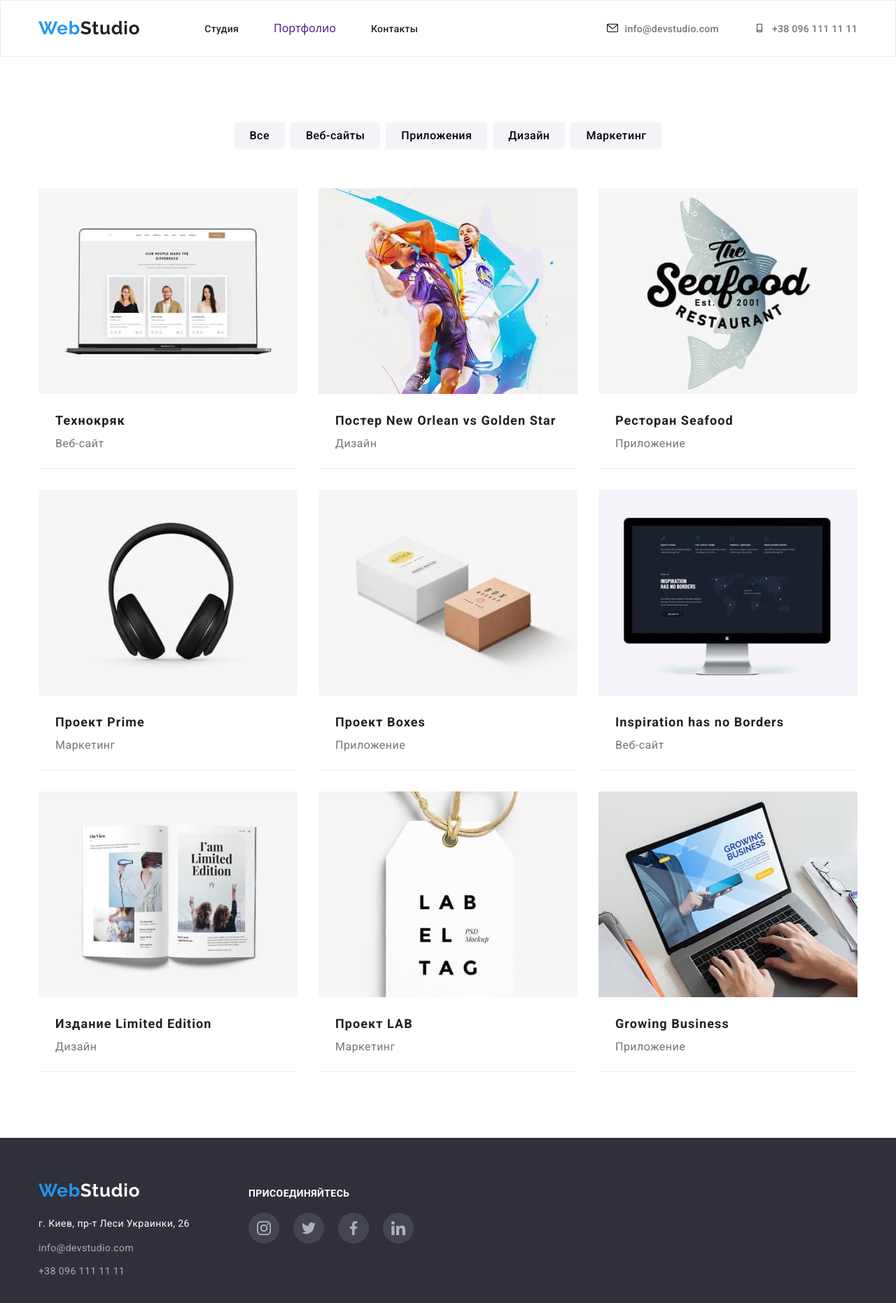
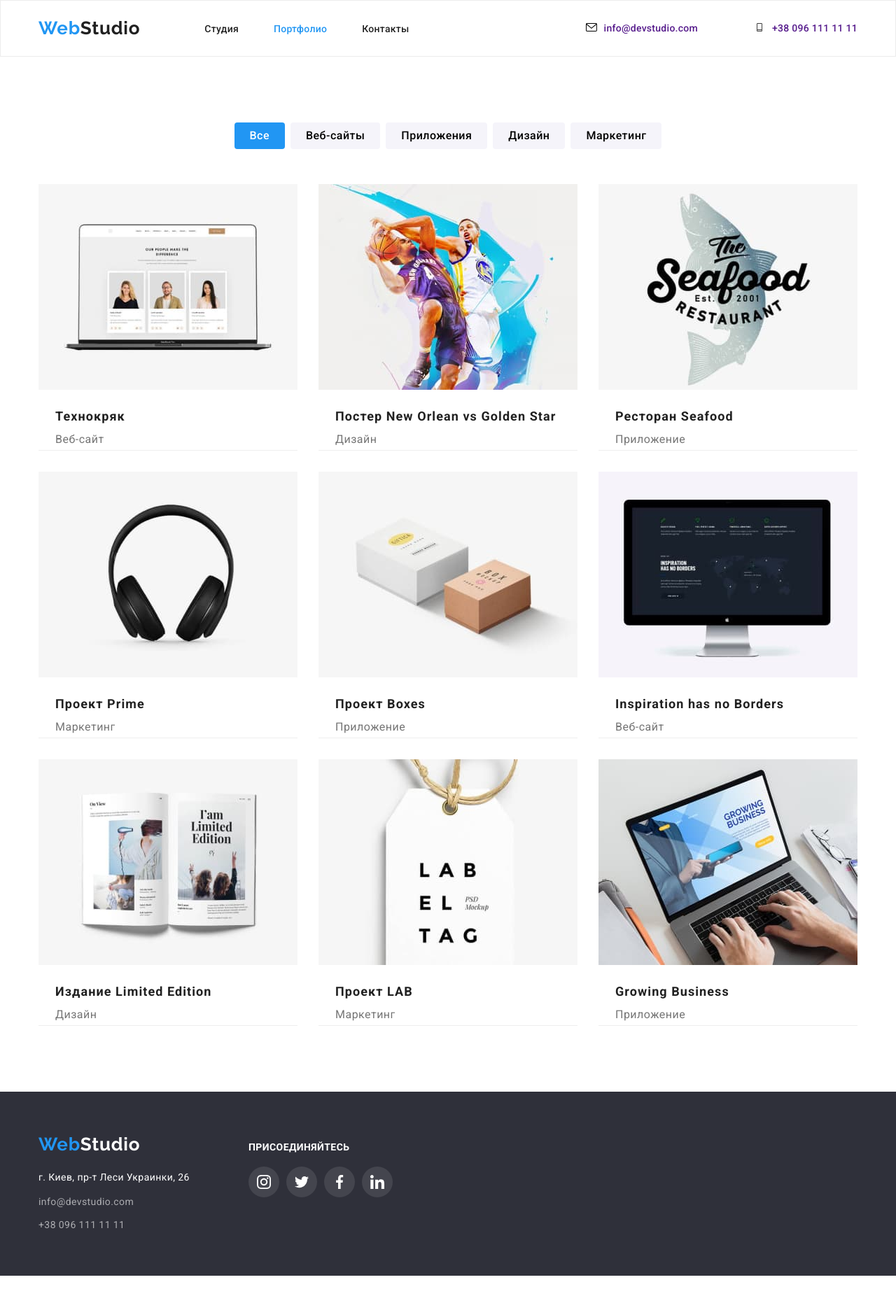
Before and after one commit to Actobe/goit-markup-hw-04-2022, a plain HTML site: page portfolio.html in a window 1280 px wide. Shown: the whole page at 70% size. After the commit the page ends 1823 px from the top, so only its background shows below. Drawn offline with nearby package versions, Linux system fonts and the light colour scheme.

Commit message:
10042022

```diff
--- a/css/styles.css
+++ b/css/styles.css
@@ -57,14 +57,15 @@ color: #2196F3;
 color: #212121;
 }
 .header {
-padding-top: 24px ;
-padding-bottom: 24px;
+
 border: 1px solid #ECECEC;
 }
 .header-container {
 display: flex;
 align-items: center;
 justify-content: space-between;
+padding-top: 24px ;
+padding-bottom: 24px;
 }
 .navigation{
     display: flex;
@@ -74,25 +75,69 @@ justify-content: space-between;
     display: flex;
     align-items: center;
 }
+
+
+nav-list-link {
+    color: #2196F3;
+    fill: currentColor;
+  }
+.current {
+    color: #2196F3;
+    fill: currentColor;
+}
+
 .contact-list {
     display: flex;
     align-items: center;
 }
 
-.contact-mail-icon {
-    margin-right:10px;
-}
-.contact-mail-link:hover,
-.contact-mail-link:focus{
-color: #2196F3;
-fill: #2196F3;
+.contact-list-mail {
+margin-right:30px;
 }
 
 
-.contact-mail-icon:hover,
-.contact-mail-icon:focus {
+.contact-mail-link {
+    font-family: Roboto;
+    font-size: 14px;
+    font-weight: 500;
+    line-height: 16px;
+    letter-spacing: 0.02em;
+    text-align: left;
+}
+.contact-mail-link:hover,
+.contact-mail-link:focus {
 fill: #2196F3;
+color: #2196F3;
 }
+.contact-mail-icon {
+    margin-right: 10px;
+}
+.contact-number-link {
+font-family: Roboto;
+font-size: 14px;
+font-weight: 500;
+line-height: 16px;
+letter-spacing: 0.02em;
+text-align: left;
+}
+.contact-number-link:hover,
+.contact-number-link:focus {
+fill: #2196F3;
+color: #2196F3;
+}
+.contact-number-icon {
+margin-right: 10px;
+margin-left: 30px;
+}
+.contact-mail {
+    display: flex;
+    align-items: center;
+}
+.contact-list-mail {
+display: flex;
+align-items: center;
+}
+
 .contact-number-icon {
 margin-right:10px;
 }
@@ -163,23 +208,38 @@ color: #2196F3;
 color:#2196F3;
 }
 
+.active {
+
+    fill: #2196F3;
+    color: #2196F3;
+  }
+
+
+
+
+
+
 .hero {
 background: #2F303A;
 
-   padding-top: 200px;
-   padding-bottom: 200px;
 text-align: center;
 background-image: linear-gradient(rgba(47, 48, 58, 0.4),
 rgba(47, 48, 58, 0.4)),
 url(../images/hero/bg.jpg);
 background-size: cover;
 background-color: #C4C4C4;
+  padding: 200px 0;
+
 
 }
-.container {
+
+.container-hero {
     max-width: 1600px;
+
+
+
 }
-.icons-list-link {
+.icons-item {
     display: flex;
     align-items: center;
     justify-content: center;
@@ -193,18 +253,13 @@ background: #2F303A;
     justify-content: space-between;
 }
 
-.icons-list-link:hover .icons-list-icon,
-.icons-list-link:focus .icons-list-icon {
+.icons-item:hover,
+.icons-item:focus {
 fill: #2196F3;
-
+ color: #2196F3;
 }
 
 
-
-
-.icons-item {
-    margin-right: 30px;
-}
 
 .main-title {
     align-items: center;
@@ -239,7 +294,7 @@ margin: 0 auto;
 }
 
 .modal-btn:focus {
-color: #2196F3;
+fill: #2196F3;
 }
 .main-title {
 font-family: 'Roboto', sans-serif;
@@ -276,6 +331,13 @@ line-height: 1.71;
 /* or 171% */
 letter-spacing: 0.03em;
 color: #757575;
+left: 215px;
+top: 950px;
+width: 270px;
+height: 75px;
+
+
+
 }
 .all-container {
     display: flex;
@@ -288,6 +350,7 @@ color: #757575;
 }
 .main-description {
 margin-bottom: 10px;
+margin-top: 30px;
 }
 
 .main-descr {
@@ -298,9 +361,24 @@ margin-bottom: 10px;
 .descr:not(:last-child) {
 margin-right: 30px;
 }
+.icons-list-icon:hover,
+.icons-list-icon:focus {
+fill: #2196F3;
+color: #2196F3;
+border-color: #2196F3;
+}
+
 .icons-list-link {
     margin-bottom: 30px;
 }
+
+
+
+.descr {
+    margin-right: 30px;
+}
+
+
 
 .activity {
     margin-bottom: 50px;
@@ -370,6 +448,9 @@ text-align: center;
 letter-spacing: 0.03em;
 color: #757575;
 margin-bottom: 16px;
+}
+.social-list-icon2 {
+    fill: #FFFFFF;
 }
 .social-list-icon {
 fill: #AFB1B8;
@@ -497,7 +578,7 @@ line-height: 1.71;
 /* or 171% */
 letter-spacing: 0.03em;
 color: #FFFFFF;
-margin-bottom: 10px;
+
 }
 .mail {
     font-family: Roboto;
@@ -513,7 +594,7 @@ color: rgba(255, 255, 255, 0.6);
 }
 .mail {
 display: block;
-margin-bottom: 10px;
+
 
 }
 .phone {
@@ -564,7 +645,7 @@ color: #FFFFFF;
 .social-footer {
 display: block;
 align-items: center;
-padding-left: 70px;
+margin-left: 70px;
 }
 .footer-address-list {
 min-width: 230px;
@@ -586,7 +667,7 @@ min-width: 230px;
     background-color: #FFFFFF1A;
 }
 
-//second page//
+//SECOND PAGE//
 
 
 .button {
@@ -616,6 +697,26 @@ border-radius: 4px;
     color: #FFFFFF;
 background-color: #2196F3
 }
+.portfolio-list-button-all {
+    font-family: 'Roboto', sans-serif;
+    font-style: normal;
+    font-weight: 500;
+    font-size: 16px;
+    line-height: 1.63;
+    /* identical to box height, or 162% */
+
+    letter-spacing: 0.03em;
+    cursor:pointer;
+
+        display: flex;
+        align-items: center;
+        padding: 6px 22px;
+        border:none;
+        background: #2196F3;
+    border-radius: 4px;
+    color: #FFFFFF;
+}
+
 
 .main-portfolio {
    padding-top: 94px;
@@ -626,7 +727,7 @@ background-color: #2196F3
 .portfolio {
     display: flex;
     align-items: center;
-    margin-bottom: 56px;
+    margin-bottom: 50px;
     justify-content: center;
 
 }
@@ -672,10 +773,12 @@ margin-right: 30px;
 }
 .main-inspiration {
     padding-top: 20px;
-    padding-bottom: 20px;
+
     padding-left: 24px;
     padding-right: 20px ;
-
+    border-left: #EEEEEE;
+    border-right: #EEEEEE;
+    border-bottom: #EEEEEE;
 }
 .inspiration {
     flex-basis: calc((100%-120px)/3);
@@ -728,15 +831,12 @@ color: #2196F3;
     font-size: 14px;
     line-height: 24px;
     /* or 171% */
-
     letter-spacing: 0.03em;
-
     color: rgba(255, 255, 255, 0.6);
     }
     .mail {
     display: block;
-    margin-bottom: 10px;
-    margin-top: 10px;
+
     }
     .phone {
     font-family: 'Roboto', sans-serif;
@@ -786,7 +886,7 @@ color: #2196F3;
     .social-footer {
     display: block;
     align-items: center;
-    padding-left: 70px;
+    margin-left: 70px;
     }
     .footer-address-list {
     min-width: 230px;
@@ -803,6 +903,3 @@ color: #2196F3;
     .footer-social-list {
         padding-top: 20px;
     }
-    .footer-social-kist-item {
-        padding-right: 10px;
-    }
--- a/portfolio.html
+++ b/portfolio.html
@@ -22,24 +22,24 @@
 
         <ul class="nav-list list">
         <li class="nav-list-item"><a class="nav-list-link link" class="link" href="./index.html">Студия</a></li>
-        <li class="nav-list-item"><a class="nav-list link link" href="">Портфолио</a></li>
+        <li class="nav-list-item"><a class="nav-list-link link active" href="">Портфолио</a></li>
         <li class="nav-list-item"><a class="nav-list-link link" href="">Контакты</a></li>
         </ul>
     </nav>
         <ul class="contact-list list">
-        <a class="contact-mail-link" href="">
+        <li class="contact-list-mail link"><a class="contact-mail link" href="mailto:info@devstudio.com"</li>
+        <a class="contact-mail-link link" href="">
         <svg class="contact-mail-icon" width="16" height="12">
          <use href="./images/sprite.svg#icon-envelope-hover1"></use>
-        </svg>
-        <li class="contact-list-mail link"><a class="contact-mail link" href="mailto:info@devstudio.com">info@devstudio.com</a></li>
+        </svg>info@devstudio.com
         </a>
-        <a class="contact-number-link" href="">
+        <li class="contact-list-number link"><a class="contact-number link" href="tel:+380961111111"></li>
+        <a class="contact-number-link link" href="">
         <svg class="contact-number-icon" width="16" height="12">
         <use href="./images/sprite.svg#icon-Vector-8"></use>
-        </svg>
+        </svg>+38 096 111 11 11
         </a>
-        <li class="contact-list-number link"><a class="contact-number link" href="tel:+380961111111">+38 096 111 11 11</a></li>
-        </ul>
+    </ul>
     </div>
     </header>
 <main>
@@ -47,7 +47,7 @@
         <div class="container">
     <ul class="portfolio list">
     <li class="portfolio-list">
-    <button class="portfolio-list-button link" type="button">Все</button>
+    <button class="portfolio-list-button-all link" type="button">Все</button>
     </li>
     <li class="portfolio-list">
     <button class="portfolio-list-button link" type="button">Веб-сайты</button>
@@ -207,28 +207,28 @@
 
                <li class="footer-social-kist-item">
                    <a class="social-list-link" href="">
-                       <svg class="social-list-icon" width="20" height="20">
+                       <svg class="social-list-icon2" width="20" height="20">
                            <use href="./images/sprite.svg#icon-instagram-2"></use>
                        </svg>
                    </a>
                </li>
                <li class="footer-social-kist-item">
                    <a class="social-list-link" href="">
-                       <svg class="social-list-icon" width="20" height="20">
+                       <svg class="social-list-icon2" width="20" height="20">
                            <use href="./images/sprite.svg#icon-twitter-1"></use>
                        </svg>
                    </a>
                </li>
                <li class="footer-social-kist-item">
                    <a class="social-list-link" href="">
-                       <svg class="social-list-icon" width="20" height="20">
+                       <svg class="social-list-icon2" width="20" height="20">
                            <use href="./images/sprite.svg#icon-facebook-11"></use>
                        </svg>
                    </a>
                </li>
                <li class="footer-social-kist-item">
                    <a class="social-list-link" href="">
-                       <svg class="social-list-icon" width="20" height="20">
+                       <svg class="social-list-icon2" width="20" height="20">
                            <use href="./images/sprite.svg#icon-linkedin-1-11"></use>
                        </svg>
                    </a>
```
Also changed, not shown: index.html (+25 -38 lines). Lines whose indentation alone changed are shown as unchanged.
